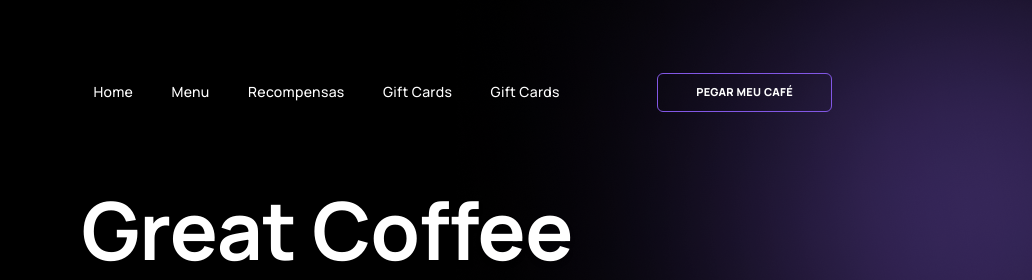
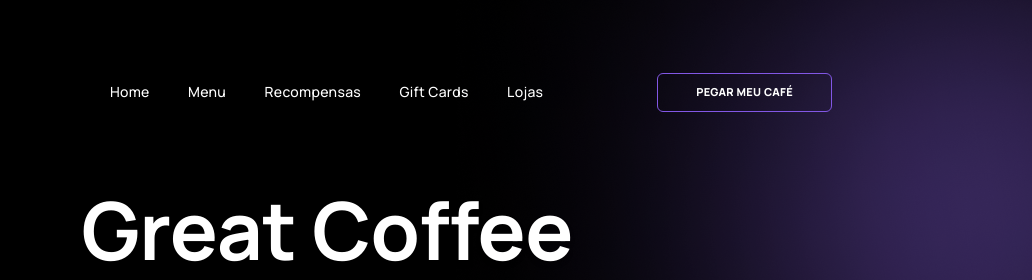
Before and after one commit to DuDupedrosa/web-coffee, a website built with webpack: page index.html in a window 1280 px wide. Shown: the top 280 px of the page, 248-1280 px from the left. Built offline with nearby package versions, Linux system fonts and the light colour scheme.

Commit message:
ajuste no texto do ultimo link no header

```diff
--- a/index.html
+++ b/index.html
@@ -42,7 +42,7 @@
             <li><a href="./index.html">Menu</a></li>
             <li><a href="./index.html">Recompensas</a></li>
             <li><a href="./index.html">Gift cards</a></li>
-            <li><a href="./index.html">Gift cards</a></li>
+            <li><a href="./index.html">Lojas</a></li>
           </ul>
         </nav>
         <!-- caixa que segura o ícone do menu hambúrguer
```
